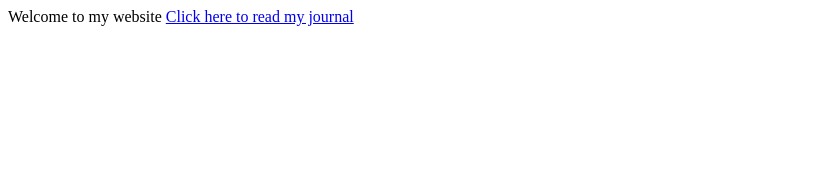
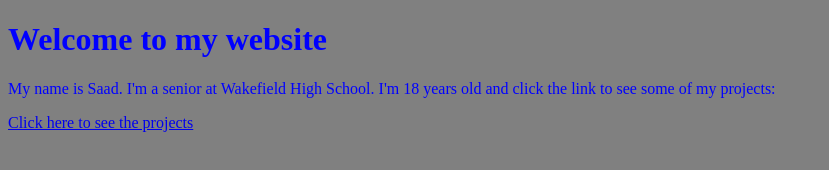
Before and after one commit to Saadmohsin46/Saadmohsin46.github.io, a plain HTML site: page index.html in a window 1280 px wide. Shown: the whole page, without its empty margins (0-829 px from the left). Drawn offline with Linux system fonts and the light colour scheme.

Commit message:
index.html

```diff
--- a/index.html
+++ b/index.html
@@ -1,2 +1,17 @@
-Welcome to my website
-<a href="journal/">Click here to read my journal</a>
+<!DOCTYPE html>
+<html>
+<head>
+    <title>Welcome to My Website</title>
+<style>
+        body {
+            background-color: grey;
+            color: blue;
+        }
+    </style>
+</head>
+<body>
+    <h1>Welcome to my website</h1>
+    <p>My name is Saad. I'm a senior at Wakefield High School. I'm 18 years old and click the link to see some of my projects:</p>
+<p><a href="projects.html">Click here to see the projects</a></p>
+</body>
+</html>
```
